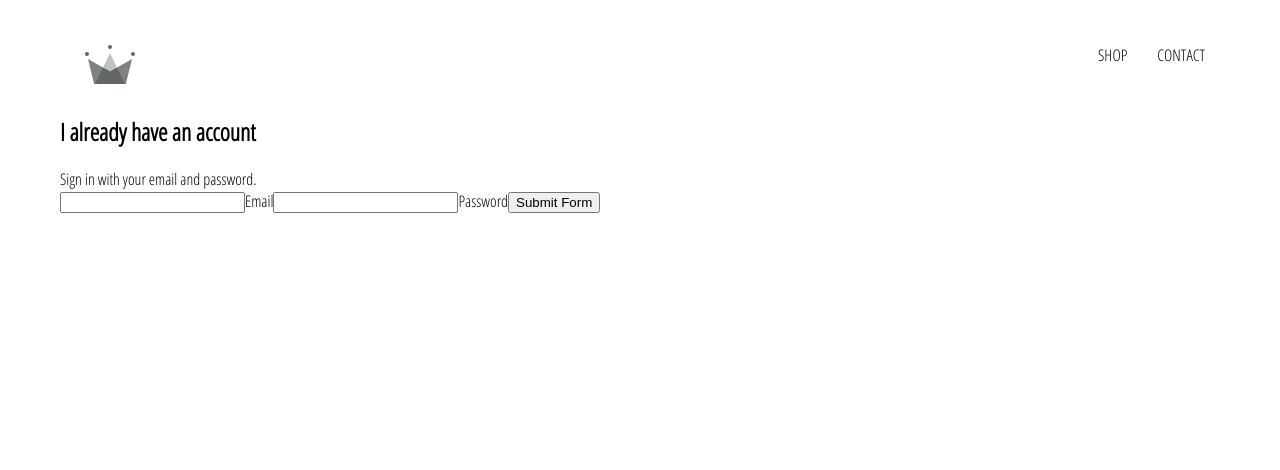
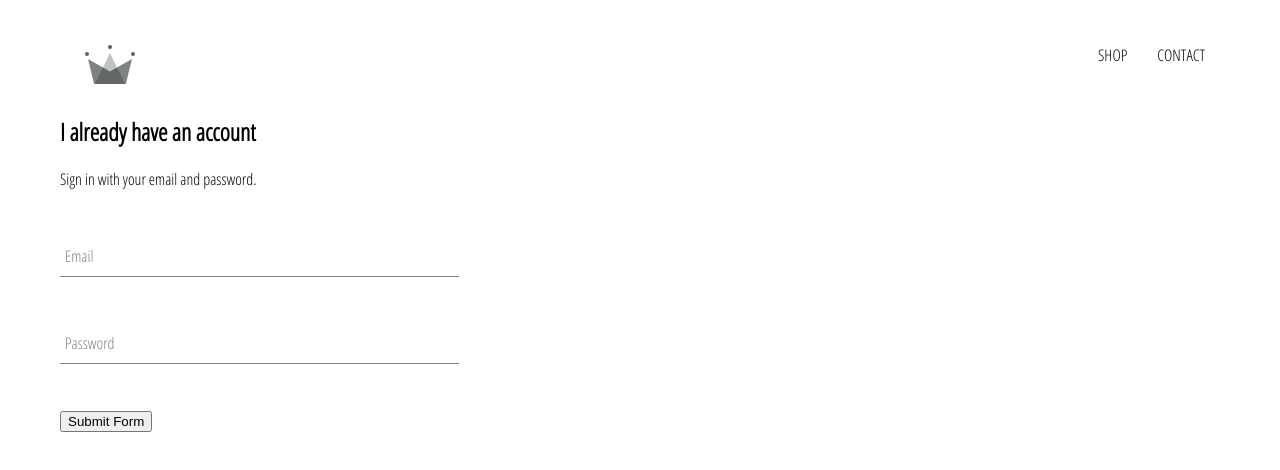
Before and after one commit to doug8679/crwn-clothing, a React (Create React App) app: page /signin in a window 1280 px wide. Shown: the top 470 px of the page. Built offline with nearby package versions, Linux system fonts and the light colour scheme.

Commit message:
End of lecture 78

```diff
--- /dev/null
+++ b/src/components/form-input/form-input.component.jsx
@@ -0,0 +1,21 @@
+import React from 'react';
+
+import './form-input.styles.scss';
+
+const FormInput = ({ handleChange, label, ...otherProps }) => (
+    <div className='group'>
+        <input className='form-input' onChange={handleChange} {...otherProps} />
+        {label ? (
+            <label
+                className={`${
+                    otherProps.value.length ? 'shrink' : ''
+                } form-input-label`}
+            >
+                {label}
+            </label>)
+            : null
+        }
+    </div>
+);
+
+export default FormInput;
--- /dev/null
+++ b/src/components/form-input/form-input.styles.scss
@@ -0,0 +1,54 @@
+$sub-color: grey;
+$main-color: black;
+
+@mixin shrinkLabel {
+  top: -14px;
+  font-size: 12px;
+  color: $main-color;
+}
+
+.group {
+  position: relative;
+  margin: 45px 0;
+
+  .form-input {
+    background: none;
+    background-color: white;
+    color: $sub-color;
+    font-size: 18px;
+    padding: 10px 10px 10px 5px;
+    display: block;
+    width: 100%;
+    border: none;
+    border-radius: 0;
+    border-bottom: 1px solid $sub-color;
+    margin: 25px 0;
+
+    &:focus {
+      outline: none;
+    }
+
+    &:focus ~ .form-input-label {
+      @include shrinkLabel();
+    }
+  }
+
+  input[type='password'] {
+    letter-spacing: 0.3em;
+  }
+
+  .form-input-label {
+    color: $sub-color;
+    font-size: 16px;
+    font-weight: normal;
+    position: absolute;
+    pointer-events: none;
+    left: 5px;
+    top: 10px;
+    transition: 300ms ease all;
+
+    &.shrink {
+      @include shrinkLabel();
+    }
+  }
+}
--- a/src/components/sign-in/sign-in.component.jsx
+++ b/src/components/sign-in/sign-in.component.jsx
@@ -1,4 +1,6 @@
 import React from 'react';
+
+import FormInput from '../form-input/form-input.component';
 
 import './sign-in.styles.scss';
 
@@ -30,18 +32,18 @@
                 <h2>I already have an account</h2>
                 <span>Sign in with your email and password.</span>
                 <form onSubmit={this.handleSubmit}>
-                    <input
+                    <FormInput
                         name='email'
                         type='email'
-                        onChange = {this.handleChange}
+                        label='Email'
+                        handleChange = {this.handleChange}
                         value={this.state.email} required />
-                    <label>Email</label>
-                    <input
+                    <FormInput
                         name='password'
                         type='password'
-                        onChange = {this.handleChange}
+                        label='Password'
+                        handleChange = {this.handleChange}
                         value={this.state.password} required />
-                    <label>Password</label>
                     <input type='submit' value='Submit Form' />
                 </form>
             </div>
--- a/src/components/sign-in/sign-in.styles.scss
+++ b/src/components/sign-in/sign-in.styles.scss
@@ -0,0 +1,3 @@
+.sign-in {
+    width: 30vw;
+}
```
